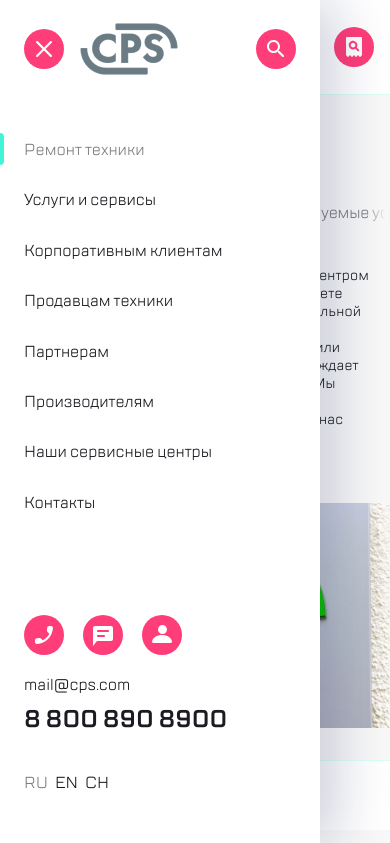
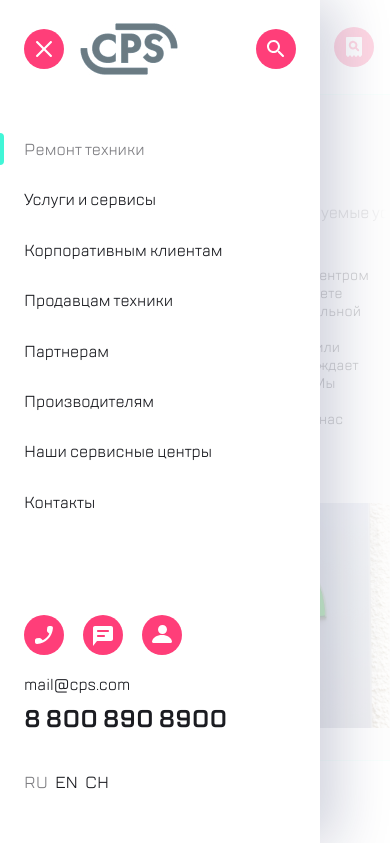
Before and after one commit to ScripyKez/webcore, a website built with webpack: page src/index.html in a window 390 px wide. Both pictures are taken after a click on the button 36 px from the left and 47 px from the top of the page. Shown: the top 843 px of the page. Built offline with nearby package versions, Linux system fonts and the light colour scheme; files whose address does not match are found by name.

Commit message:
+bg modal

```diff
--- a/src/js/handlersMenu.js
+++ b/src/js/handlersMenu.js
@@ -2,12 +2,19 @@ window.addEventListener('DOMContentLoaded', () => {
   const btnMenuOpen = document.querySelector('.nav__burger')
   const btnMenuClose = document.querySelector('.menu__nav-icon--close')
   const menu = document.querySelector('.menu')
+  let bgDiv = document.createElement('div')
+  bgDiv.className = 'bg-modal'
 
-  const handlerMenu = () => {
+  const menuOpen = () => {
+    menu.before(bgDiv)
     menu.classList.toggle('menu--isOpen')
   }
-  btnMenuOpen.addEventListener('click', handlerMenu)
-  btnMenuClose.addEventListener('click', handlerMenu)
+  const menuClose = () => {
+    menu.previousElementSibling.remove()
+    menu.classList.toggle('menu--isOpen')
+  }
+  btnMenuOpen.addEventListener('click', menuOpen)
+  btnMenuClose.addEventListener('click', menuClose)
 
   document.addEventListener('click', (e) => {
     const menuIsOpen = menu.classList.contains('menu--isOpen')
@@ -16,10 +23,10 @@ window.addEventListener('DOMContentLoaded', () => {
       e.target != btnMenuClose &&
       e.target != btnMenuOpen &&
       e.target !== menu &&
-			menu.contains(e.target) === false
+      menu.contains(e.target) === false
     ) {
-      console.log(`upali`, menu.contains(e.target))
       menu.classList.remove('menu--isOpen')
+      menu.previousElementSibling.remove()
     }
   })
 })
--- a/src/scss/menu.scss
+++ b/src/scss/menu.scss
@@ -16,9 +16,8 @@
 
   box-shadow: 16px 0px 52px 0px #0e185033;
 
-
   transition: 0.5s;
-  z-index: 10;
+  z-index: 100;
 }
 
 .menu__header {
@@ -148,6 +147,17 @@
   left: 0;
 }
 
+.bg-modal {
+  position: fixed;
+  z-index: 10;
+  background: #fff;
+  opacity: 0.8;
+  top: 0;
+  left: 0;
+  right: 0;
+  bottom: 0;
+}
+
 @media (min-width: 768px) {
 }
 @media (min-width: 1120px) {
```
